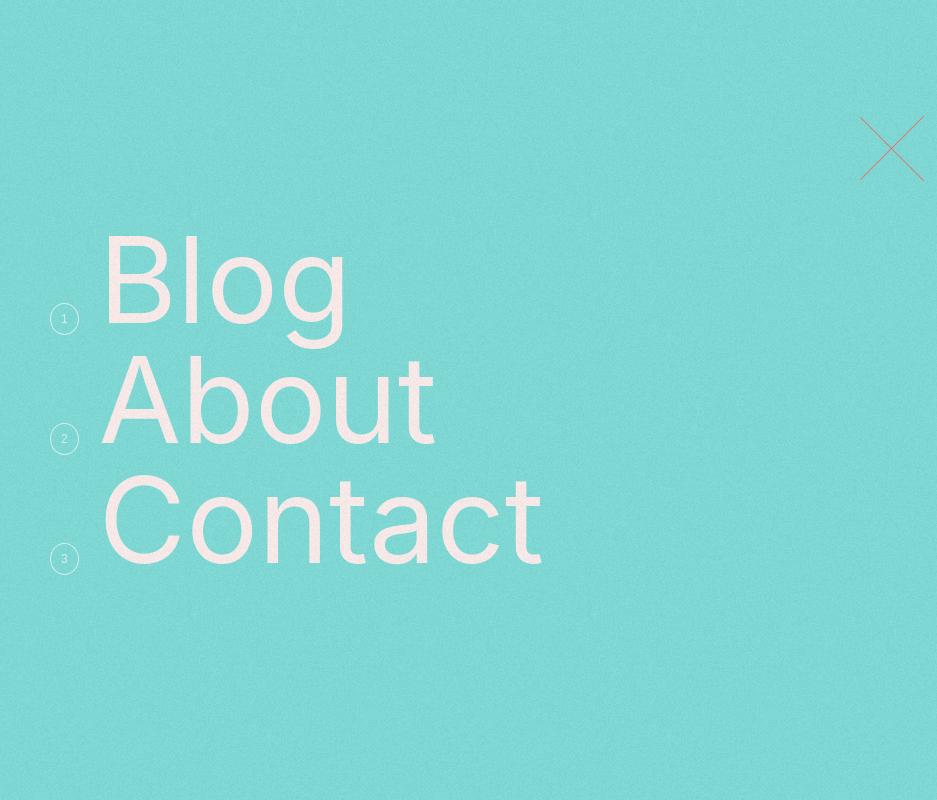
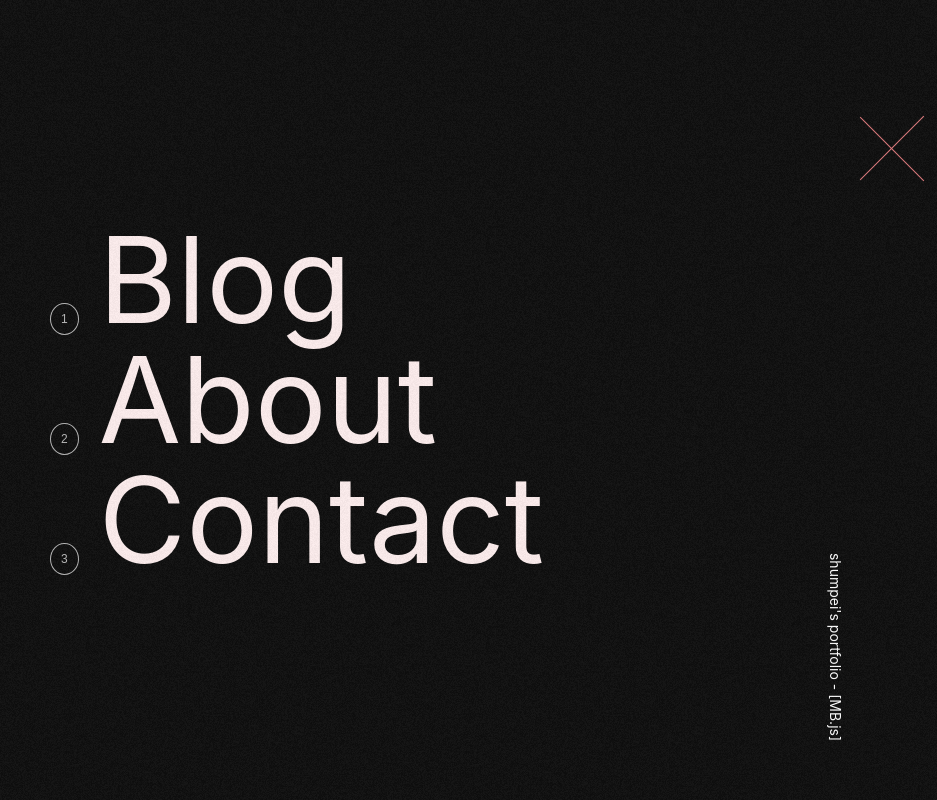
Before and after one commit to Shumpei0111/mbjs2021, a Next.js app: page / in a window 1280 px wide. Both pictures are taken after a click on the button "MENU". Shown: the top 800 px of the page, without its empty margins (343-1280 px from the left). Built offline with nearby package versions, Linux system fonts and the light colour scheme.

Commit message:
Update ハンバーガー内のリンクをホバーしたときのトランジションを追加調整

```diff
--- a/src/components/Hamburger.js
+++ b/src/components/Hamburger.js
@@ -1,8 +1,17 @@
+import { useState } from 'react';
 import Link from 'next/link';
 
 import * as style from '../styles/module/_hambergur.module.scss';
 
 const Hamburger = (props) => {
+    const [ blogHover, setBlogHover ] = useState( false );
+    const [ aboutHover, setAboutHover ] = useState( false );
+    const [ contactHover, setContactHover ] = useState( false );
+
+    const toggleBlogHover = () => setBlogHover( !blogHover );
+    const toggleAboutHover = () => setAboutHover( !aboutHover );
+    const toggleContactHover = () => setContactHover( !contactHover );
+
     const isOpen = props.isOpen;
     const pathname = props.pathname;
 
@@ -11,21 +20,39 @@ const Hamburger = (props) => {
     const isContact = pathname.match(/^contact/);
 
     return (
-        <nav id='hamburger' className={style.burgerMenu}>
-            <div className={`${style.burgerMenuContainer} ${isOpen ? style.burgerIsOpen: style.burgerIsHidden}`}>
+        <nav id='hamburger' className={`${style.burgerMenu}`}>
+            <div className={
+                `${style.burgerMenuContainer} ${isOpen ? style.burgerIsOpen: style.burgerIsHidden} ${isOpen && blogHover ? style.burgerMenu__blogHover : '' } ${isOpen && aboutHover ? style.burgerMenu__aboutHover : '' } ${isOpen && contactHover ? style.burgerMenu__contactHover : '' }`}>
                 <div className={style.burgerMenu__items}>
                     <ul>
-                        <li className={`${style.burgerMenuItem} ${isBlog ? style.currentOpenPage : ''}`}>
-                            <Link href='/archives/1'><a>Blog</a></Link>
+                        <li className={`${style.burgerMenuItem} ${isBlog ? style.currentOpenPage : ''}`
+                        }>
+                            <Link href='/archives/1'>
+                                <a
+                                onMouseEnter={toggleBlogHover}
+                                onMouseLeave={toggleBlogHover}>Blog</a>
+                            </Link>
                         </li>
-                        <li className={`${style.burgerMenuItem} ${isAbout ? style.currentOpenPage : ''}`}>
-                            <Link href='/about'><a>About</a></Link>
+
+                        <li className={`${style.burgerMenuItem} ${isAbout ? style.currentOpenPage : ''}`
+                        }>
+                            <Link href='/about'>
+                                <a
+                                onMouseEnter={toggleAboutHover}
+                                onMouseLeave={toggleAboutHover}>About</a>
+                            </Link>
                         </li>
+
                         <li className={`${style.burgerMenuItem} ${isContact ? style.currentOpenPage : ''}`}>
-                            <Link href='/contact'><a>Contact</a></Link>
+                            <Link href='/contact'>
+                                <a
+                                onMouseEnter={toggleContactHover}
+                                onMouseLeave={toggleContactHover}>Contact</a>
+                            </Link>
                         </li>
                     </ul>
                 </div>
+                <p className={style.burgerMenu__siteTitle}>shumpei's portfolio - [MB.js]</p>
             </div>
         </nav>
     )
--- a/src/styles/module/_hambergur.module.scss
+++ b/src/styles/module/_hambergur.module.scss
@@ -2,6 +2,7 @@
 
 .burgerMenu {
     width: 100%;
+    position: relative;
 }
 
 .burgerMenuContainer {
@@ -11,6 +12,8 @@
     color: white;
     z-index: 10;
     overflow: hidden;
+    background-color: transparent;
+    transition: background-color .3s cubic-bezier(.215,.61,.355,1);
 
     .burgerMenu__items {
         height: 100%;
@@ -29,12 +32,11 @@
     left: 0;
     width: 100%;
     height: 100vh;
-    transition: transform cubic-bezier(0.215, 0.61, 0.355, 1) .3s;
-    background-color: v.$c-primary-comple;
-
+    background: black;
 
     .burgerMenuItem {
         display: block;
+        width: auto;
         opacity: 1;
         transform: translate(0, 0);
         transition: transform cubic-bezier(0.215, 0.61, 0.355, 1) 2.5s, opacity linear 0.7s;
@@ -64,6 +66,28 @@
             text-decoration: line-through 10px solid v.$c-primary;
         }
     }
+
+    .burgerMenu__siteTitle {
+        position: absolute;
+        color: white;
+        top: 80%;
+        right: 8px;
+        transform: rotate(90deg);
+
+    }
+
+}
+
+.burgerMenu__blogHover {
+    background-color: v.$c-primary-comple;
+}
+
+.burgerMenu__aboutHover{
+    background-color: v.$c-green;
+}
+
+.burgerMenu__contactHover{
+    background-color: v.$c-primary;
 }
 
 .burgerIsHidden {
@@ -73,5 +97,10 @@
     .burgerMenuItem {
         display: block;
         opacity: 0;
+        pointer-events: none;
+    }
+
+    .burgerMenu__siteTitle {
+        opacity: 0;
     }
 }
--- a/src/styles/module/_variables.module.scss
+++ b/src/styles/module/_variables.module.scss
@@ -8,6 +8,7 @@ $c-black: #121212;
 $c-white: #ffefef;
 $c-primary: #DC7A7D;
 $c-primary-comple: #7adcd9;
+$c-green: #2e9173;
 
 
 // font
```
